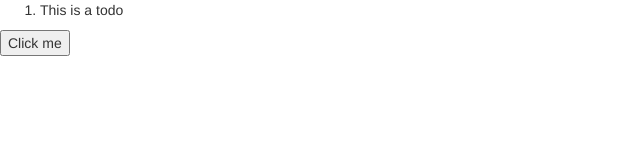
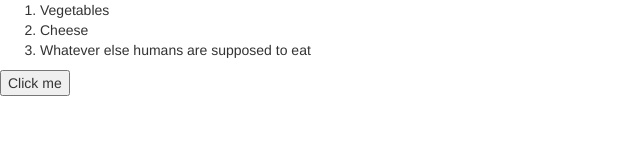
Before and after one commit to raymondSeger/vuejs, a plain HTML site: page index.html in a window 1280 px wide. Shown: the whole page, without its empty margins (0-640 px from the left). Drawn offline with nearby package versions, Linux system fonts and the light colour scheme.

Commit message:
make a component todo-item with 1 property todo
make a component todo-item with 1 property todo
. get item from groceryList, bind that item to todo props on todo-item
component.

```diff
--- a/index.html
+++ b/index.html
@@ -10,25 +10,27 @@
 </head>
 <body>
 
-<div id="app-6">
+<div id="app-7">
     <ol>
-
-        <todo-item></todo-item>
+        <todo-item v-for="item in groceryList" v-bind:todo="item"></todo-item>
     </ol>
 </div>
-
 <button id="button">Click me</button>
 
 
 <script>
     Vue.component('todo-item', {
-        template: '<li>This is a todo</li>'
+        props: ['todo'],
+        template: '<li>{{ todo.text }}</li>'
     })
-
-    var app6 = new Vue({
-        el: '#app-6',
+    var app7 = new Vue({
+        el: '#app-7',
         data: {
-
+            groceryList: [
+                { text: 'Vegetables' },
+                { text: 'Cheese' },
+                { text: 'Whatever else humans are supposed to eat' }
+            ]
         }
     })
 
```
